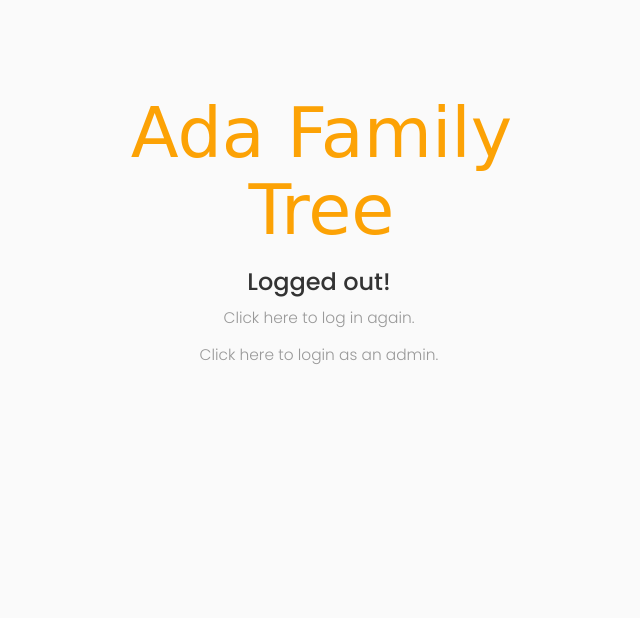
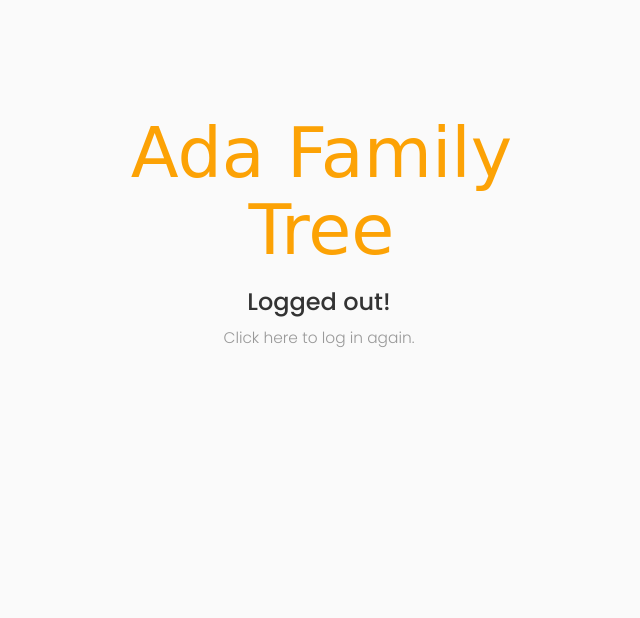
Before and after one commit to JNEdrozo/adaFamilyTree, a Django app: page /logout/ in a window 1280 px wide. Shown: the top 618 px of the page, without its empty margins (321-961 px from the left). Run offline with Django 3.2, Linux system fonts and the light colour scheme; some libraries are stand-ins or nearby versions; some web fonts are replaced.

Commit message:
Confirmed layout/styling of login/out pages

```diff
--- a/adaTree/static/css/style.css
+++ b/adaTree/static/css/style.css
@@ -54,10 +54,14 @@
 }
 
 #base-container {
-  margin-top: 70px;
+  margin-top: 90px;
   padding-left: 15px;
   padding-right: 15px;
   text-align: center;
+}
+
+section.log-in-again-links {
+  margin-top: 20px;
 }
 /* ---------------------------------------------------
     MEMBER INFO
--- a/templates/registration/logged_out.html
+++ b/templates/registration/logged_out.html
@@ -4,7 +4,10 @@
 
 <h3>Logged out!</h3>
 
-<p><a href="{% url 'login'%}">Click here to log in again.</a></p>
+<section id="log-in-again-links">
+  <p><a href="{% url 'login'%}">Click here to log in again.</a></p>
 
-<p><a href="{% url 'admin:index' %}">Click here to login as an admin.</a></p>
+  <!-- <p><a href="{% url 'admin:index' %}">Click here to login as an admin.</a></p> -->
+</section>
+
 {% endblock %}
--- a/templates/registration/login.html
+++ b/templates/registration/login.html
@@ -26,7 +26,6 @@
   {% csrf_token %}
   {% bootstrap_form form show_label=False %}
 
-
   <!-- <div>
     <td>{{ form.username.label_tag }}</td>
     <td>{{ form.username }}</td>
@@ -44,6 +43,7 @@
   {% buttons %}
     <button type="submit" class="btn btn-primary login-button">
       Log In {% bootstrap_icon "glyphicon glyphicon-tree-conifer" %}
+      <!-- Log In {% bootstrap_icon "glyphicon glyphicon-log-in" %} -->
     </button>
   {% endbuttons %}
   </form>
```
